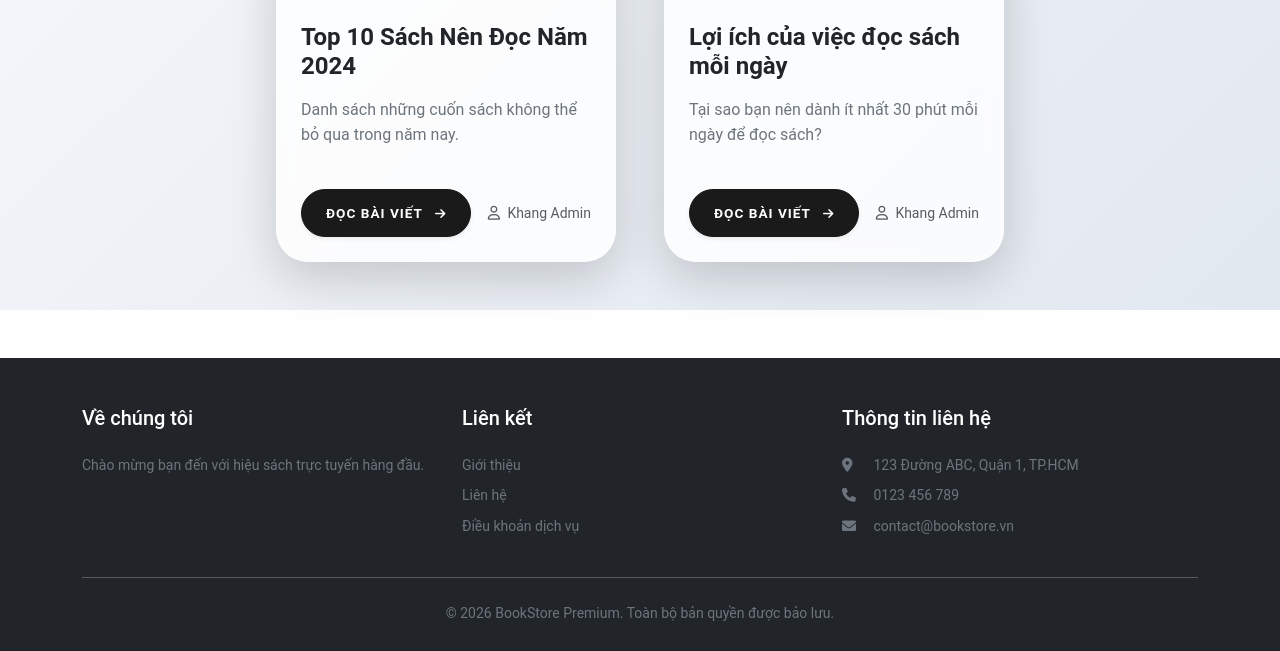
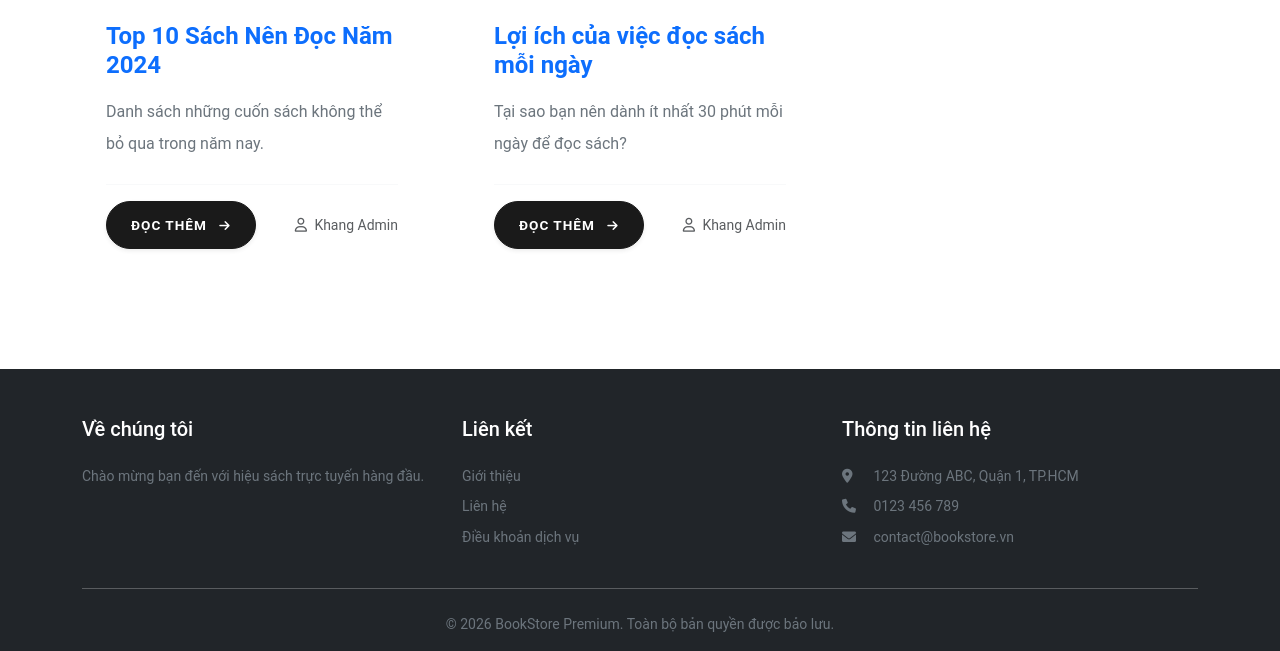
Before and after one commit to TrinhPhat2082005/Bookstore_Web, a PHP site: page /bookstore_web/news in a window 1280 px wide. Shown: the part 654-1305 px from the top of the page. Before the commit the page ends 1275 px from the top, so only its background shows below. Run offline with PHP 8.4, Linux system fonts and the light colour scheme; data comes from the database, SQL or seed files in the repository; some libraries are stand-ins or nearby versions.

Commit message:
feat: news

```diff
--- a/app/views/client/news/index.php
+++ b/app/views/client/news/index.php
@@ -1,21 +1,21 @@
 <?php require_once '../app/views/client/layout/header.php'; ?>
 
-<main class="py-5" style="background: linear-gradient(135deg, #f8fafc 0%, #e2e8f0 100%); min-height: 100vh;">
+<div class="py-5 bg-body">
     <div class="container">
         <div class="text-center mb-5 pb-4">
-            <span class="badge bg-primary-subtle text-primary rounded-pill px-4 py-2 mb-3 fw-bold text-uppercase tracking-wider">Tin tức & Blog</span>
-            <h1 class="display-4 fw-bold text-dark mb-3">Thế giới sách qua góc nhìn của chúng tôi</h1>
+            <span class="badge bg-main text-white glass-card rounded-pill px-4 py-2 mb-3 fw-bold text-uppercase tracking-wider" style="background: var(--accent-color) !important;">Tin tức & Blog</span>
+            <h1 class="display-4 fw-bold text-main mb-3">Thế giới sách qua góc nhìn của chúng tôi</h1>
             <p class="lead text-secondary mx-auto" style="max-width: 700px;">Cập nhật những thông tin, bài viết chuyên sâu và đánh giá sách mới nhất từ cộng đồng BookStore Premium.</p>
         </div>
 
-        <div class="row g-5 justify-content-center">
+        <div class="row g-5">
             <?php foreach ($data['articles'] as $article): ?>
                 <div class="col-md-6 col-lg-4">
-                    <div class="card h-100 border-0 shadow-lg rounded-5 overflow-hidden glass-card transition-hover">
+                    <div class="glass-card h-100 rounded-5 overflow-hidden transition-hover border-0">
                         <div class="position-relative overflow-hidden" style="height: 240px;">
                             <?php if ($article->image): ?>
                                 <img src="<?php echo BASE_URL?>uploads/<?php echo $article->image; ?>"
-                                    class="card-img-top h-100 w-100 object-fit-cover transition-transform" alt="<?php echo $article->title; ?>">
+                                    class="w-100 h-100 object-fit-cover transition-transform" alt="<?php echo $article->title; ?>">
                             <?php else: ?>
                                 <div class="d-flex align-items-center justify-content-center h-100 bg-secondary bg-opacity-10 opacity-50">
                                     <i class="fas fa-newspaper display-4"></i>
@@ -31,17 +31,17 @@
                         <div class="card-body p-4 d-flex flex-column">
                             <h3 class="h4 fw-bold mb-3 line-clamp-2">
                                 <a href="<?php echo BASE_URL . 'news/detail/' . $article->id; ?>"
-                                    class="text-dark text-decoration-none hover-primary transition-color">
+                                    class="text-main text-decoration-none hover-accent transition-color">
                                     <?php echo $article->title; ?>
                                 </a>
                             </h3>
-                            <p class="card-text text-secondary mb-4 flex-grow-1 line-clamp-3">
+                            <p class="card-text text-secondary mb-4 flex-grow-1 line-clamp-3 fs-6 lh-lg">
                                 <?php echo strip_tags($article->summary); ?>
                             </p>
                             <div class="mt-auto pt-3 border-top border-light d-flex justify-content-between align-items-center">
                                 <a href="<?php echo BASE_URL . 'news/detail/' . $article->id; ?>"
                                     class="btn btn-primary rounded-pill px-4 fw-bold shadow-sm">
-                                    Đọc bài viết <i class="fas fa-arrow-right ms-2 small"></i>
+                                    Đọc thêm <i class="fas fa-arrow-right ms-2 small"></i>
                                 </a>
                                 <div class="text-muted small">
                                     <i class="far fa-user me-1"></i> <?php echo htmlspecialchars($article->author ?? 'Admin'); ?>
@@ -53,54 +53,6 @@
             <?php endforeach; ?>
         </div>
     </div>
-</main>
-
-<style>
-    .glass-card {
-        background: rgba(255, 255, 255, 0.8);
-        backdrop-filter: blur(10px);
-        border: 1px solid rgba(255, 255, 255, 0.4) !important;
-        transition: all 0.4s cubic-bezier(0.165, 0.84, 0.44, 1);
-    }
-
-    .glass-card:hover {
-        transform: translateY(-10px);
-        box-shadow: 0 20px 40px rgba(0, 0, 0, 0.1) !important;
-    }
-
-    .transition-transform {
-        transition: transform 0.6s ease;
-    }
-
-    .glass-card:hover .transition-transform {
-        transform: scale(1.1);
-    }
-
-    .backdrop-blur {
-        backdrop-filter: blur(5px);
-    }
-
-    .hover-primary:hover {
-        color: var(--bs-primary) !important;
-    }
-
-    .tracking-wider {
-        letter-spacing: 0.1em;
-    }
-
-    .line-clamp-2 {
-        display: -webkit-box;
-        -webkit-line-clamp: 2;
-        -webkit-box-orient: vertical;
-        overflow: hidden;
-    }
-
-    .line-clamp-3 {
-        display: -webkit-box;
-        -webkit-line-clamp: 3;
-        -webkit-box-orient: vertical;
-        overflow: hidden;
-    }
-</style>
+</div>
 
 <?php require_once '../app/views/client/layout/footer.php'; ?>
```
Also changed, not shown: app/views/client/news/detail.php (+12 -19 lines).
